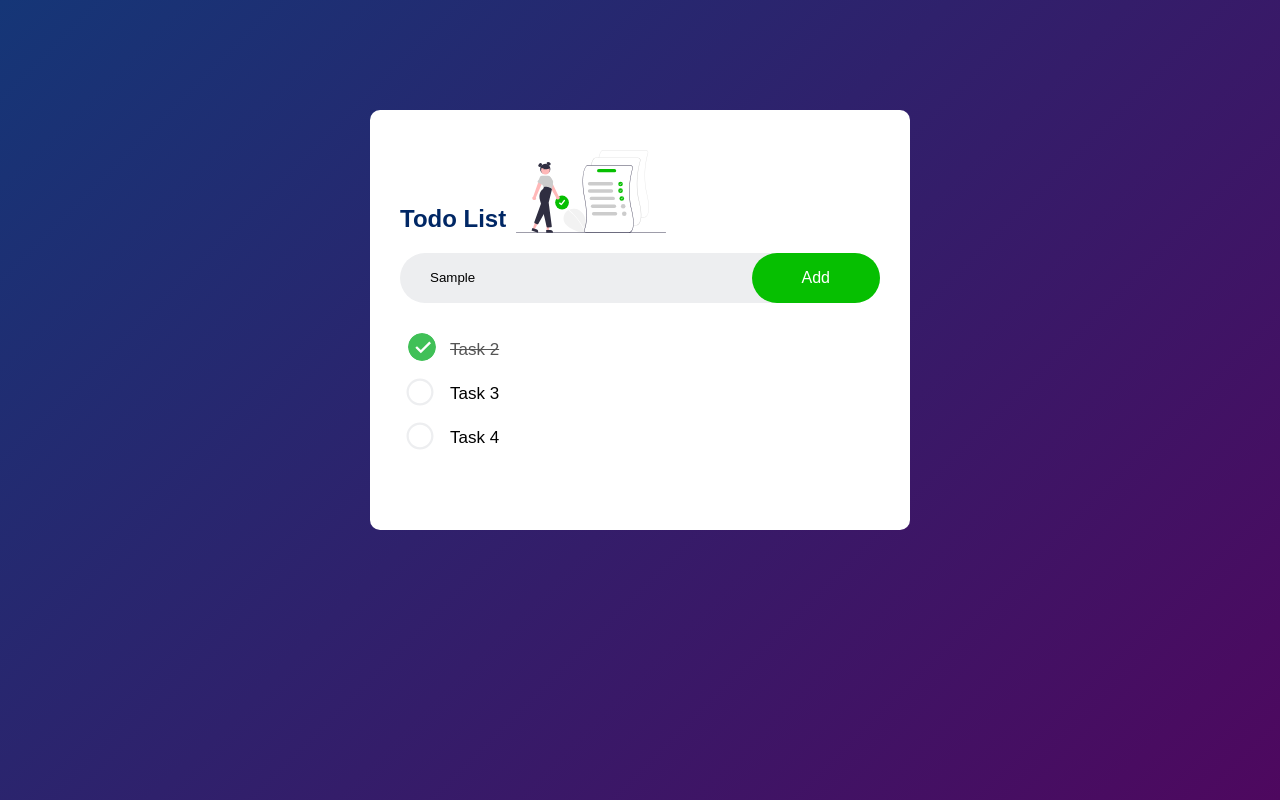
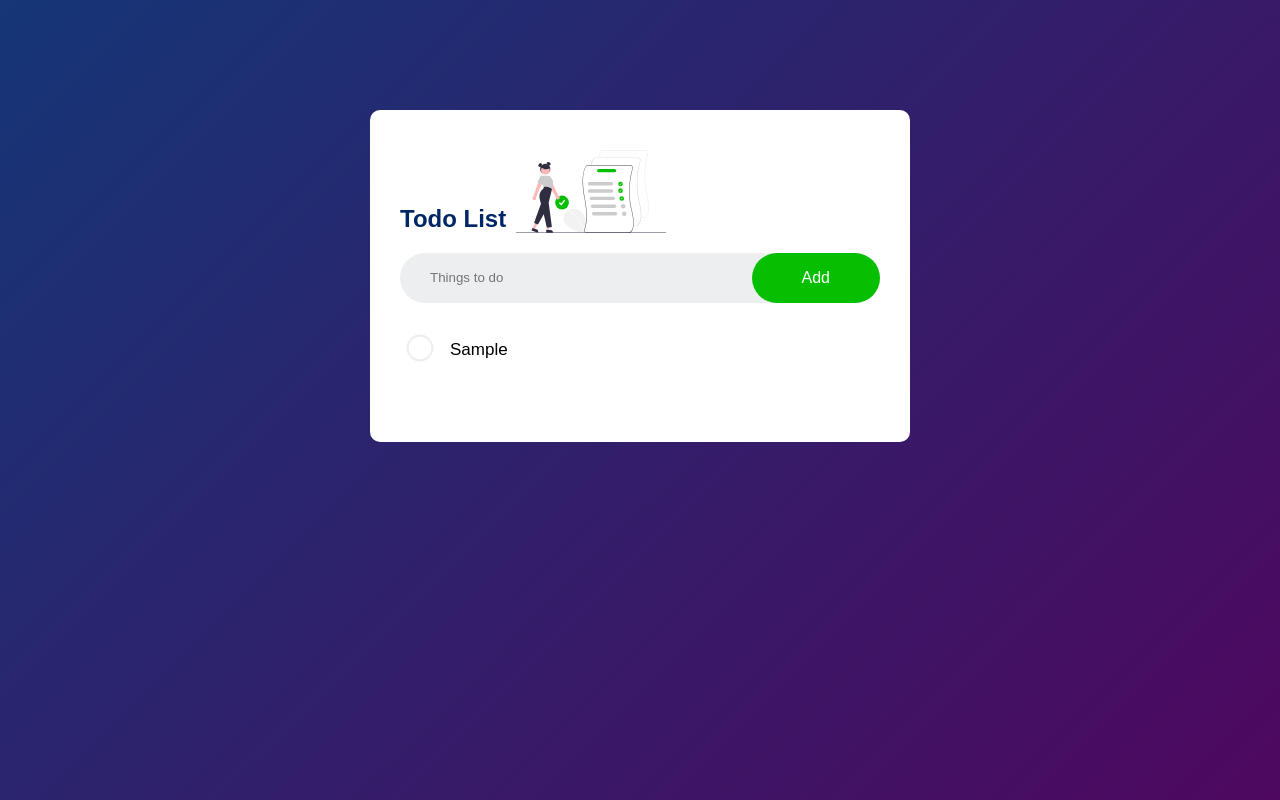
Before and after one commit to Ramya-V/Basic-Todo-App, a plain HTML site: page Frontend/index.html in a window 1280 px wide. Both pictures are taken after typing "Sample" into the empty fields and a click on the button "Add". Drawn offline with Linux system fonts and the light colour scheme.

Commit message:
Update add task functionality

```diff
--- a/Frontend/index.html
+++ b/Frontend/index.html
@@ -14,13 +14,12 @@
             <h2>Todo List <img src="./images/todo.svg"></h2>
             <div class="todo-input">
                 <input type="text" id="input-box" placeholder="Things to do">
-                <button>Add</button>
+                <button onclick="addTask()">Add</button>
             </div>
-            <ul class="todo-list">
-                <li class="checked">Task 2</li>
+            <ul class="todo-list" id="list-container">
+                <!-- <li class="checked">Task 2</li>
                 <li>Task 3</li>
-                <li>Task 4</li>
-
+                <li>Task 4</li> -->
             </ul>
         </div>
     </div>
--- a/Frontend/js/script.js
+++ b/Frontend/js/script.js
@@ -0,0 +1,15 @@
+const inputBox = document.getElementById('input-box');
+const listContainer = document.getElementById('list-container');
+
+const addTask = () => {
+    let taskDescription = inputBox.value;
+    if (!taskDescription) {
+        alert("Please enter your works to be done");
+    }
+    else {
+        let listElement = document.createElement('li');
+        listElement.innerHTML = taskDescription;
+        listContainer.appendChild(listElement);
+        inputBox.value = '';
+    }
+}
```
Also changed, not shown: Frontend/images/edit.svg (added), Frontend/images/remove.svg (added).
